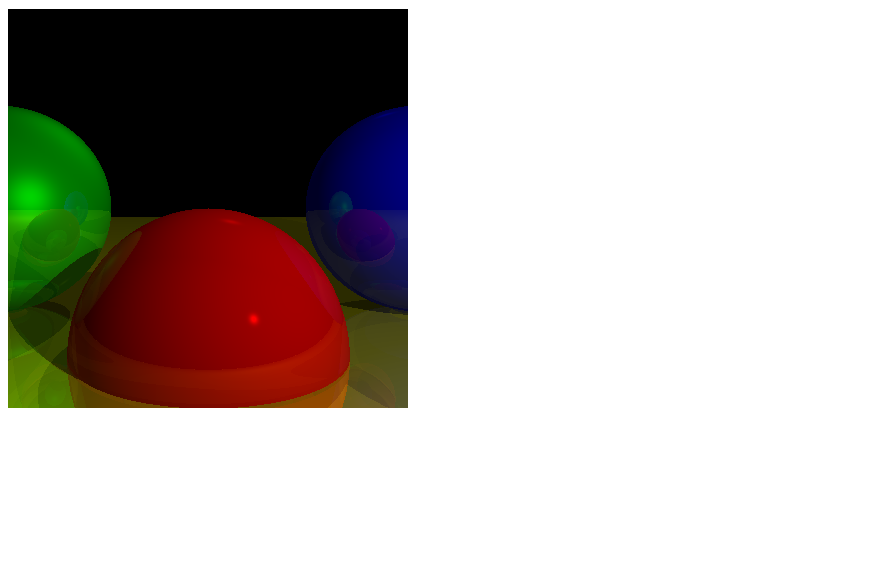
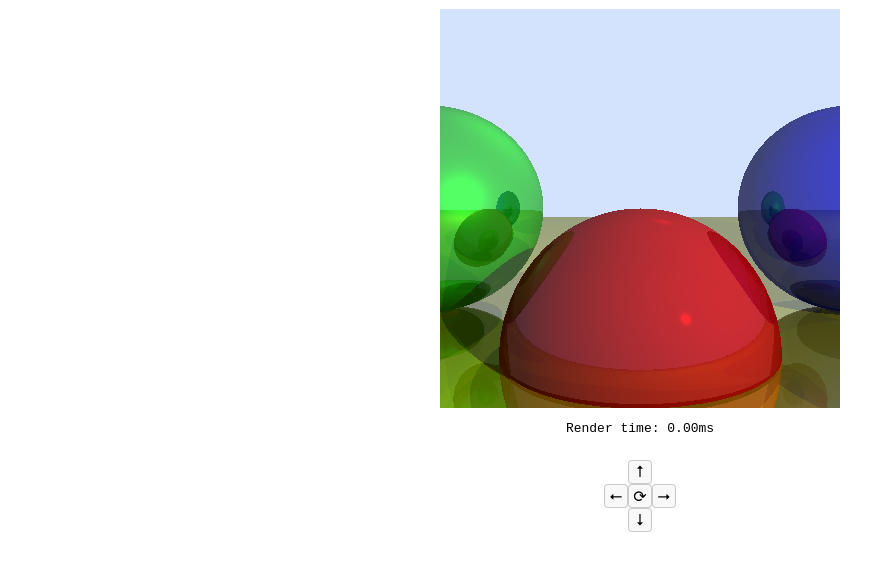
Before and after one commit to banqinghe/computer-graphics-from-scratch, a website built with Vite: page index.html in a window 1280 px wide. Shown: the whole page, without its empty margins (0-895 px from the left). Built offline with nearby package versions, Linux system fonts and the light colour scheme.

Commit message:
feat: 添加相机旋转功能和操作按钮，更新背景颜色

```diff
--- a/index.html
+++ b/index.html
@@ -5,10 +5,64 @@
     <meta charset="UTF-8" />
     <meta name="viewport" content="width=device-width, initial-scale=1.0" />
     <title>computer-graphics-from-scratch</title>
+    <style>
+        #canvas {
+            display: block;
+            margin: 0 auto;
+        }
+
+        #info {
+            text-align: center;
+        }
+
+        .operation {
+            width: 100px;
+            margin: 24px auto 0;
+            text-align: center;
+
+            button {
+                width: 24px;
+                height: 24px;
+                border-radius: 4px;
+                background-color: oklch(98% 0 0);
+                vertical-align: middle;
+                border: 1px solid color-mix(in srgb, oklch(21% .006 285.885) 20%, #0000);
+                justify-content: center;
+                align-items: center;
+                padding-left: .5em;
+                padding-right: .5em;
+                display: inline-flex;
+                font-size: 16px;
+
+                &:active {
+                    transform: scale(.95);
+                }
+            }
+
+            .horizontal {
+                display: flex;
+                justify-content: center;
+            }
+        }
+    </style>
 </head>
 
 <body>
     <canvas id="canvas" width="400" height="400"></canvas>
+    <pre id="info"></pre>
+    <div class="operation">
+        <div>
+            <button type="button" id="up-btn">⭡</button>
+        </div>
+        <div class="horizontal">
+            <button type="button" id="left-btn">⭠</button>
+            <button type="button" id="rotate-right-btn">⟳</button>
+            <button type="button" id="right-btn">⭢</button>
+        </div>
+        <div>
+            <button type="button" id="down-btn">⭣</button>
+        </div>
+    </div>
     <script type="module" src="/src/main.ts"></script>
 </body>
 
--- a/src/main.ts
+++ b/src/main.ts
@@ -1,8 +1,22 @@
-import { vec3 } from 'gl-matrix';
+import { mat4, vec3 } from 'gl-matrix';
 import { canvasWidth, canvasHeight, putPixel, updateCanvas } from './canvas';
 import { AmbientLight, PointLight, scene, Sphere } from './scene';
 
-const cameraPosition = vec3.fromValues(0, 0, 0);
+const camera = {
+    position: vec3.fromValues(0, 0, 0),
+    rotationX: 0,
+    rotationY: 0,
+    rotationZ: 0, // 新增
+};
+
+function getCameraRotationMatrix() {
+    // 先绕 X，再绕 Y，再绕 Z
+    const rotX = mat4.fromXRotation(mat4.create(), camera.rotationX);
+    const rotY = mat4.fromYRotation(mat4.create(), camera.rotationY);
+    const rotZ = mat4.fromZRotation(mat4.create(), camera.rotationZ);
+    // 注意顺序：Z * Y * X
+    return mat4.mul(mat4.create(), rotZ, mat4.mul(mat4.create(), rotY, rotX));
+}
 
 const EPSILON = 0.05;
 
@@ -260,16 +274,53 @@ function computeLighting(point: vec3, normal: vec3, view: vec3, specular: number
 }
 
 function main() {
+    render();
+
+    // 旋转步长
+    const ROT_STEP = Math.PI / 16;
+
+    // 绑定按钮事件
+    document.getElementById('up-btn')!.addEventListener('click', () => {
+        rotateCamera('x', -ROT_STEP);
+    });
+    document.getElementById('down-btn')!.addEventListener('click', () => {
+        rotateCamera('x', ROT_STEP);
+    });
+    document.getElementById('left-btn')!.addEventListener('click', () => {
+        rotateCamera('y', -ROT_STEP);
+    });
+    document.getElementById('right-btn')!.addEventListener('click', () => {
+        rotateCamera('y', ROT_STEP);
+    });
+    document.getElementById('rotate-right-btn')!.addEventListener('click', () => {
+        rotateCamera('z', ROT_STEP);
+    });
+}
+
+function render() {
+    const startTime = performance.now();
+    const rotation = getCameraRotationMatrix();
     for (let x = -canvasWidth / 2; x < canvasWidth / 2; x++) {
         for (let y = -canvasHeight / 2; y < canvasHeight / 2; y++) {
-            const direction = canvasToViewport(x, y);
-            // minT = 1, 我们只关注 viewport 之后的交点
-            const color = traceRay(cameraPosition, direction, 1, Infinity, 3);
-            // canvas 的绘制坐标系中, (0, 0) 在左上角, 所以这里需要做一次变换
+            const direction = vec3.transformMat4(vec3.create(), canvasToViewport(x, y), rotation);
+            const color = traceRay(camera.position, direction, 1, Infinity, 3);
             putPixel(x + canvasWidth / 2, -y + canvasHeight / 2, color);
         }
     }
     updateCanvas();
+    document.getElementById('info')!.textContent = `Render time: ${(performance.now() - startTime).toFixed(2)}ms`;
+}
+
+// 旋转相机并重新渲染
+function rotateCamera(axis: 'x' | 'y' | 'z', delta: number) {
+    if (axis === 'x') {
+        camera.rotationX += delta;
+    } else if (axis === 'y') {
+        camera.rotationY += delta;
+    } else {
+        camera.rotationZ += delta;
+    }
+    render();
 }
 
 main();
--- a/src/scene.ts
+++ b/src/scene.ts
@@ -84,5 +84,5 @@ export const scene = {
         new PointLight(0.6, vec3.fromValues(2, 1, 0)),
         new DirectionalLight(0.2, vec3.fromValues(1, 4, 4)),
     ],
-    backgroundColor: vec3.fromValues(0, 0, 0),
+    backgroundColor: vec3.fromValues(211, 227, 253),
 };
```
